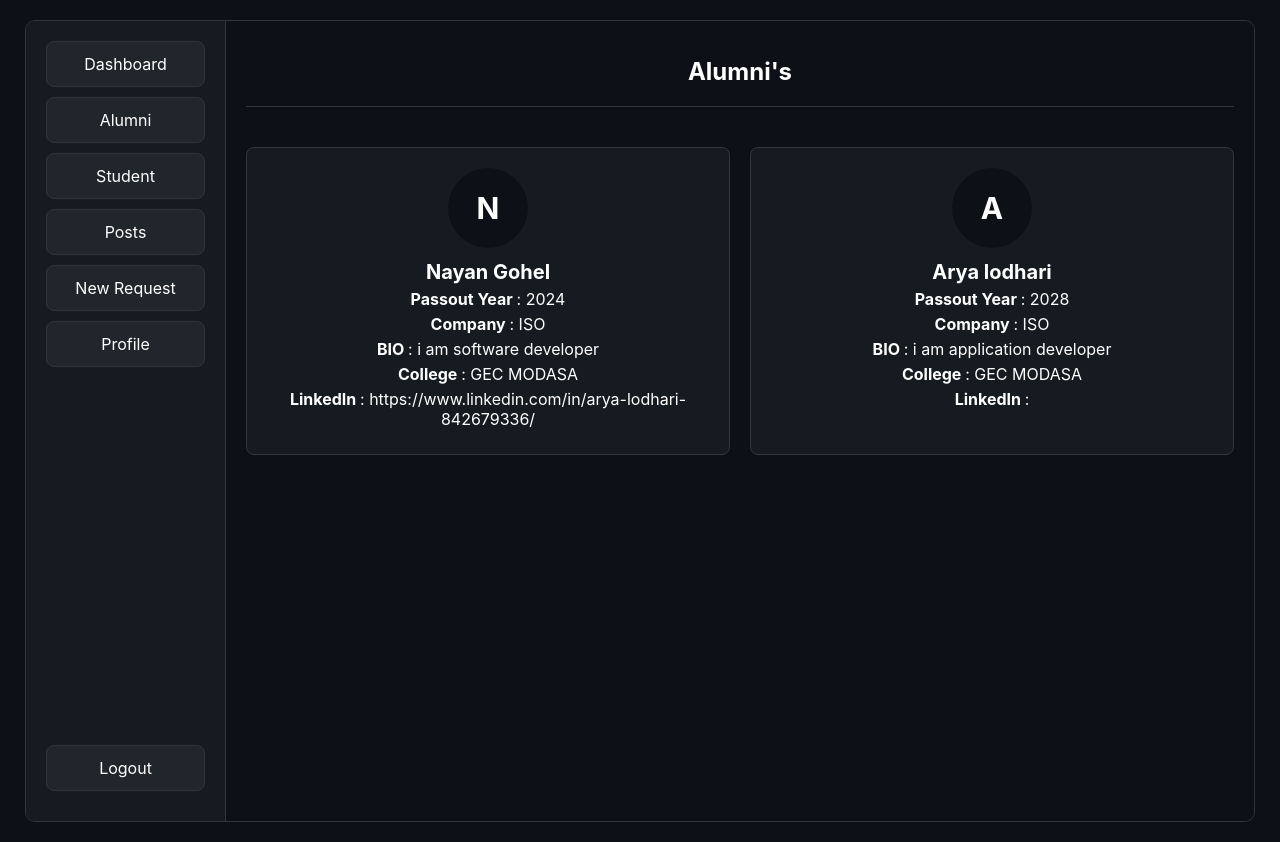
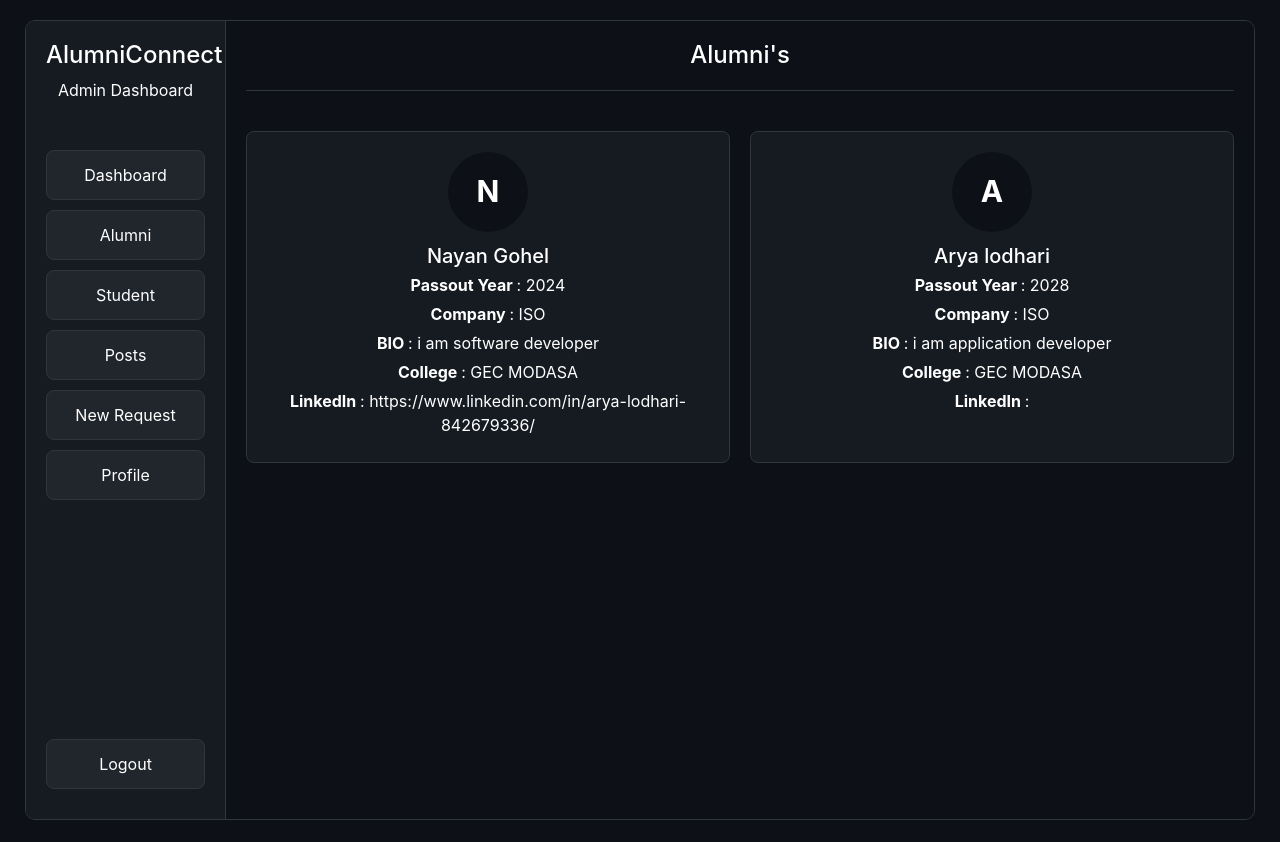
Before and after one commit to GohelBhargav13/AlumniConnect, a PHP site: page /SE_Project/admin/alumni_show.php in a window 1280 px wide. After the commit the page ends 820 px from the top, so only its background shows below. Run offline with PHP 8.4, Linux system fonts and the light colour scheme; data comes from the database, SQL or seed files in the repository.

Commit message:
final admin panel

```diff
--- a/admin/admin_dashboard.php
+++ b/admin/admin_dashboard.php
@@ -4,7 +4,7 @@ include "../utills/db_conn.php";
 $total_analystics = "SELECT
                         (SELECT COUNT(*) FROM alumnimaster) AS alumni_count,
                         (SELECT COUNT(*) FROM postmaster) AS post_count,
-                        (SELECT COUNT(*) FROM studentmaster) AS student_count;";
+                        (SELECT COUNT(*) FROM studentmaster WHERE req_status = 'accepted') AS student_count;";
 
 $total_analystics_res = $conn->query($total_analystics);
 if ($total_analystics_res) {
--- a/admin/alumni_show.php
+++ b/admin/alumni_show.php
@@ -54,7 +54,7 @@
                     <p style="margin: 5px; font-size: 16px;"><b>Company </b>: <?= htmlspecialchars($row['alumni_company_name']) ?></p>
                     <p style="margin: 5px; font-size: 16px;"><b>BIO </b>: <?= htmlspecialchars($row['alumni_bio']) ?></p>
                     <p style="margin: 5px; font-size: 16px;"><b>College </b>: <?= htmlspecialchars($row['alumni_college']) ?></p>
-                    <p style="margin: 5px; font-size: 16px;"><b>LinkedIn </b>: <a href="<?= htmlspecialchars($row['alumni_linkedIn']) ?>" style="text-decoration: none; color:white;" > <?= htmlspecialchars($row['alumni_linkedIn']) ?></a></p>
+                    <p style="margin: 5px; font-size: 16px;"><b>LinkedIn </b>: <a href="<?= htmlspecialchars($row['alumni_linkedIn']) ?>" style="text-decoration: none; color:white;" target="_blank" > <?= htmlspecialchars($row['alumni_linkedIn']) ?></a></p>
                 </div>
                 <?php endwhile;
                     endif;
--- a/admin/sidebar.php
+++ b/admin/sidebar.php
@@ -1,13 +1,22 @@
 <!DOCTYPE html>
 <html lang="en">
+
 <head>
     <meta charset="UTF-8">
     <meta name="viewport" content="width=device-width, initial-scale=1.0">
     <title>Document</title>
+      <!-- Bootstrap CDN -->
+  <link href="https://cdn.jsdelivr.net/npm/bootstrap@5.3.0/dist/css/bootstrap.min.css" rel="stylesheet">
+  <!-- Icons -->
+  <link href="https://cdnjs.cloudflare.com/ajax/libs/font-awesome/6.4.0/css/all.min.css" rel="stylesheet">
+
 </head>
+
 <body>
     <!-- Sidebar Navigation -->
     <div style="width: 200px; background-color: #161b22; padding: 20px; box-sizing: border-box; display: flex; flex-direction: column; border-right: 1px solid #30363d;">
+        <h4 class="text-center">AlumniConnect</h4>
+        <p class="text-center mb-5">Admin Dashboard</p>
         <a href="./admin_dashboard.php" style="background-color: #21262d; color: white; padding: 12px; margin-bottom: 10px; text-align: center; text-decoration: none; border-radius: 8px; border: 1px solid #30363d;">Dashboard</a>
         <a href="./alumni_show.php" style="background-color: #21262d; color: white; padding: 12px; margin-bottom: 10px; text-align: center; text-decoration: none; border-radius: 8px; border: 1px solid #30363d;">Alumni</a>
         <a href="./student_show.php" style="background-color: #21262d; color: white; padding: 12px; margin-bottom: 10px; text-align: center; text-decoration: none; border-radius: 8px; border: 1px solid #30363d;">Student</a>
@@ -18,4 +27,5 @@
     </div>
 
 </body>
+
 </html>
--- a/admin/student_show.php
+++ b/admin/student_show.php
@@ -56,7 +56,7 @@ $data_res = $conn->query($fetch_student_data);
                             <p style="margin: 5px; font-size: 16px;"><b>Passout Year </b>: <?= htmlspecialchars($row['student_pass_year']) ?></p>
                             <p style="margin: 5px; font-size: 16px;"><b>College </b>: <?= htmlspecialchars($row['student_college']) ?></p>
                             <p style="margin: 5px; font-size: 16px;"><b>Department </b>: <?= htmlspecialchars($row['student_department']) ?></p>
-                            <p style="margin: 5px; font-size: 16px;"><b>LinkedIn </b>: <a href="<?= htmlspecialchars($row['student_linkedIn']) ?>" style="text-decoration: none; color: white;"> <?= htmlspecialchars($row['student_linkedIn']) ?></a></p>
+                            <p style="margin: 5px; font-size: 16px;"><b>LinkedIn </b>: <a href="<?= htmlspecialchars($row['student_linkedIn']) ?>" style="text-decoration: none; color: white;" target="_blank" > <?= htmlspecialchars($row['student_linkedIn']) ?></a></p>
                         </div>
                 <?php endwhile;
                 endif; ?>
--- a/admin/view_post_admin.php
+++ b/admin/view_post_admin.php
@@ -41,7 +41,7 @@ $result = $conn->query($fetch_all_post);
                     <p style="font-size: 16px; margin: 5px;"><b>Required Skills</b> : <?= htmlspecialchars($row['post_req_skill']) ?></p>
                     <p style="font-size: 16px; margin: 5px;"><b>Type </b> : <?= htmlspecialchars($row['post_job_type']) ?></p>
                     <p style="font-size: 18px; margin: 5px;"><b>Posted By</b> : <?= htmlspecialchars($row['alumni_name']) ?></p>
-                    <p style="font-size: 16px; margin: 5px;"><b>Ref Link </b> : <a href="<?= htmlspecialchars($row['post_ref_link']) ?>" style="text-decoration: none; color: white;" > <?= htmlspecialchars($row['post_ref_link']) ?></a></p>
+                    <p style="font-size: 16px; margin: 5px;"><b>Ref Link </b> : <a href="<?= htmlspecialchars($row['post_ref_link']) ?>" style="text-decoration: none; color: white;" target="_blank" > <?= htmlspecialchars($row['post_ref_link']) ?></a></p>
                 </div>
                 <?php endwhile; endif; ?>
             </div>
--- a/alumni/sidebar.php
+++ b/alumni/sidebar.php
@@ -79,6 +79,7 @@ $alumni_id = $_SESSION['alumni_id'];
   </div>
   <div class="sidebar">
     <h4 class="text-center">AlumniConnect</h4>
+    <p class="text-center">Alumni Dashboard</p>
     <hr class="text-white">
     <a href="./alumni_dashboard.php" class="active"><i class="fas fa-home"></i> Dashboard</a>
     <a href="./alumni_create_post.php"><i class="fas fa-briefcase"></i> Create Post</a>
```
Lines whose indentation alone changed are shown as unchanged.
